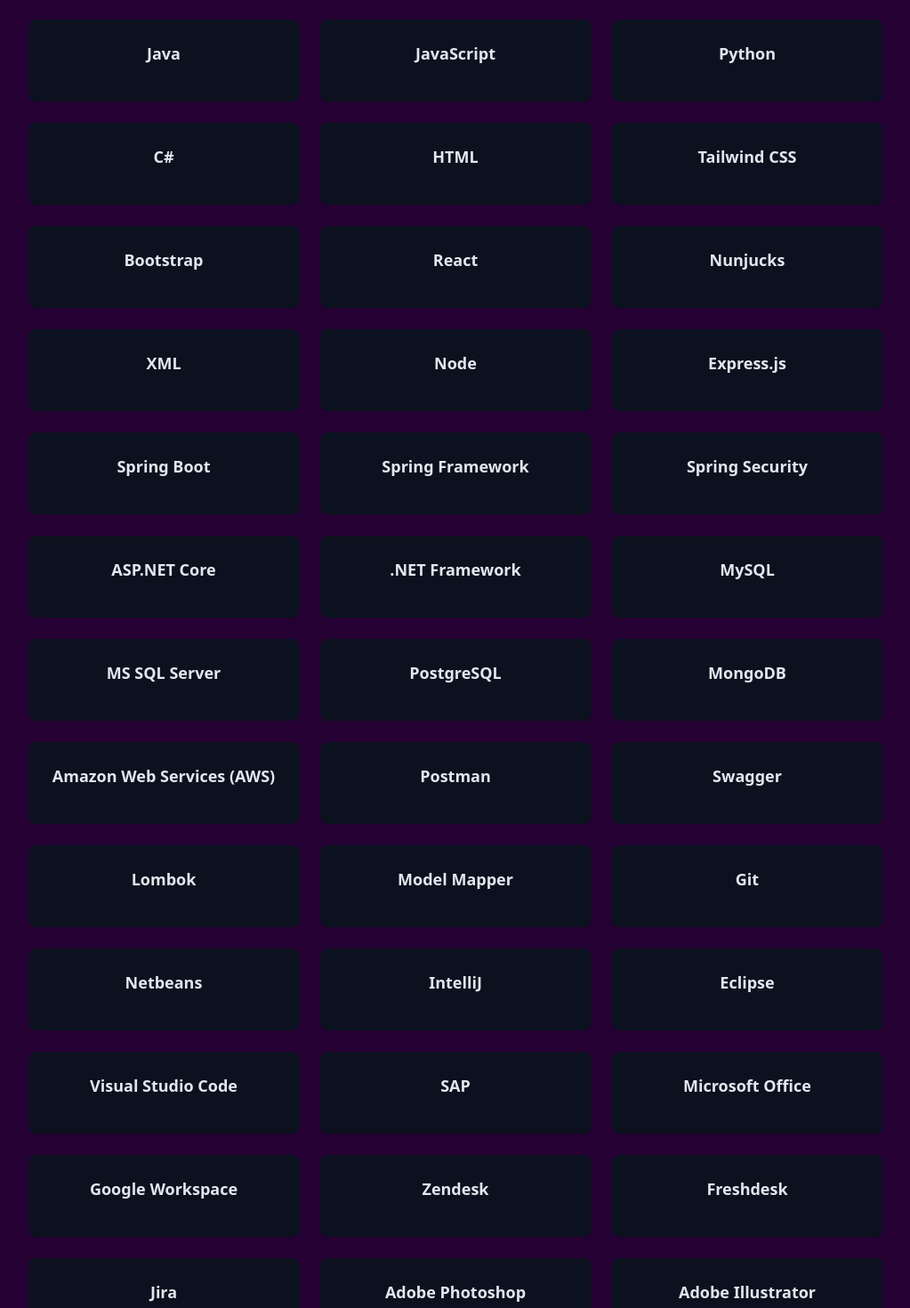
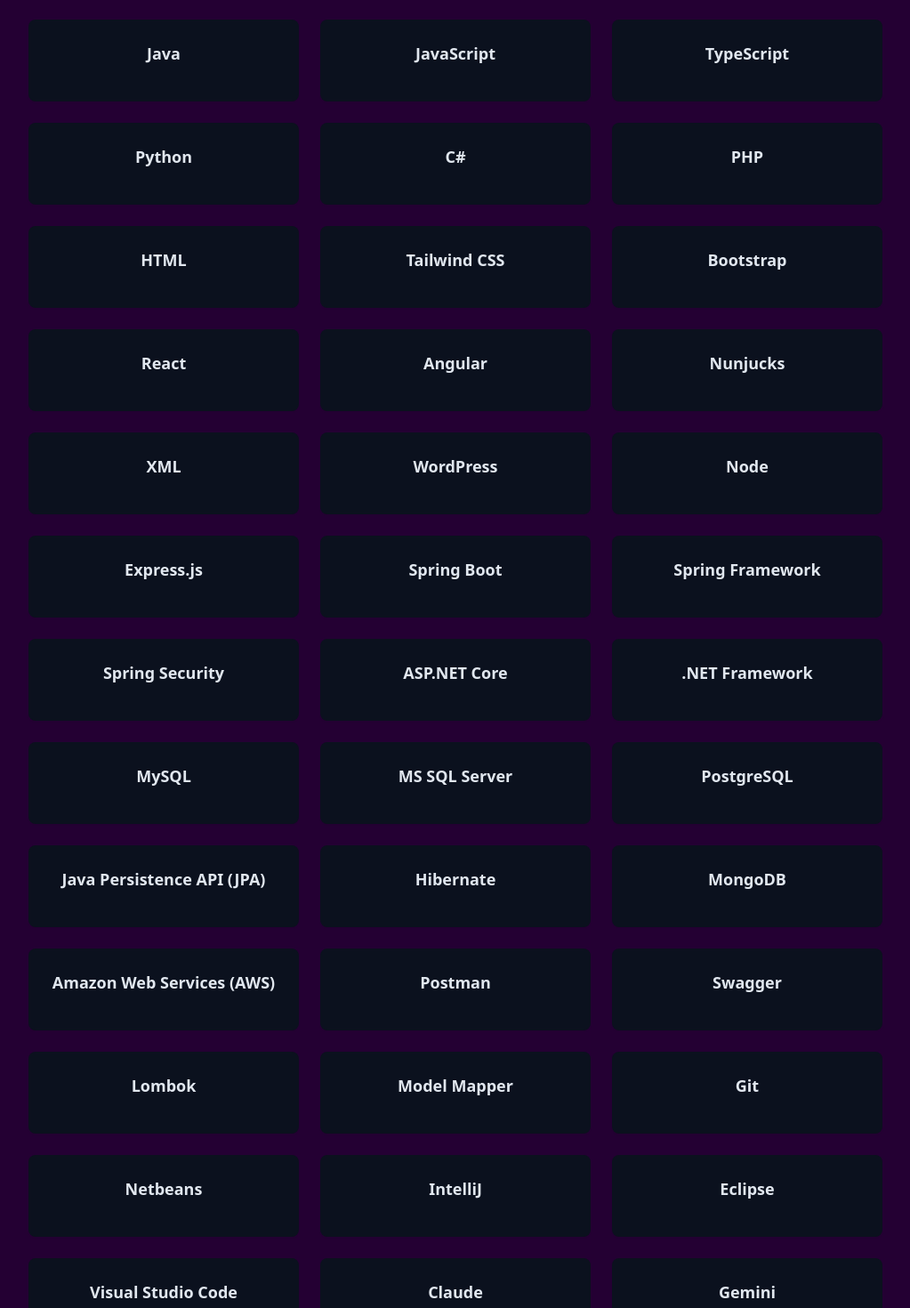
Before and after one commit to dpba0224/webportfolio_react_app, a React (Vite) app: page / in a window 1280 px wide. Shown: the part 2020-3490 px from the top of the page at 89% size, without its empty margins (128-1151 px from the left). Built offline with nearby package versions, Linux system fonts and the light colour scheme.

Commit message:
2026-01-03 v.02: Updated the ProjectsSection and SkillsSection

```diff
--- a/src/components/ProjectsSection.jsx
+++ b/src/components/ProjectsSection.jsx
@@ -27,19 +27,19 @@
     },
     {
         id: 4,
+        title: "Mayette’s Rice Store and Baking Goods Inventory Management System",
+        description: "A Full-Stack Application that helped the business to efficiently manage and document product inventory for customer sales. This includes user authentication, profile viewing, creation of components and business logic for products, product categories, suppliers, transactions, purchases and sold products for great documentation purposes.",
+        image: "/projects/projectcs.jpg",
+        tags: ["HTML", "CSS", "Angular", "TypeScript", "Spring Boot", "Spring Security", "JWT", "JPA", "Hibernate", "MySQL", "Postman"],
+        githubUrl: "https://github.com/dpba0224/mayette_inventory_springboot_app"
+    },
+    {
+        id: 5,
         title: "SKY Perfumes",
         description: "A Full-Stack Application which includes the E-commerce API using the MERN Stack (MongoDB, Express.js, React.js, Node.js).",
         image: "/projects/project02.png",
         tags: ["CSS", "Bootstrap", "React", "Node.js", "Express.js", "MongoDB", "Postman"],
         githubUrl: "https://github.com/dpba0224/mayette_ricestore_springboot_app"
-    },
-    {
-        id: 5,
-        title: "Coming soon!",
-        description: "Will fill up the details of the project once done.",
-        image: "/projects/projectcs.jpg",
-        tags: [],
-        githubUrl: "#"
     },
     {
         id: 6,
--- a/src/components/SkillsSection.jsx
+++ b/src/components/SkillsSection.jsx
@@ -6,16 +6,20 @@
     // Programming Languages
     {name: "Java", category: "Programming Languages"},
     {name: "JavaScript", category: "Programming Languages"},
+    {name: "TypeScript", category: "Programming Languages"},
     {name: "Python", category: "Programming Languages"},
     {name: "C#", category: "Programming Languages"},
+    {name: "PHP", category: "Programming Languages"},
 
     // Front-End
     {name: "HTML", category: "Front-End Development"},
     {name: "Tailwind CSS", category: "Front-End Development"},
     {name: "Bootstrap", category: "Front-End Development"},
     {name: "React", category: "Front-End Development"},
+    {name: "Angular", category: "Front-End Development"},
     {name: "Nunjucks", category: "Front-End Development"},
     {name: "XML", category: "Front-End Development"},
+    {name: "WordPress", category: "Front-End Development"},
 
     // Back-End
     {name: "Node", category: "Back-End Development"},
@@ -30,6 +34,8 @@
     {name: "MySQL", category: "Databases"},
     {name: "MS SQL Server", category: "Databases"},
     {name: "PostgreSQL", category: "Databases"},
+    {name: "Java Persistence API (JPA)", category: "Databases"},
+    {name: "Hibernate", category: "Databases"},
     {name: "MongoDB", category: "Databases"},
 
     // Cloud Computing
@@ -45,6 +51,9 @@
     {name: "IntelliJ", category: "Tools"},
     {name: "Eclipse", category: "Tools"},
     {name: "Visual Studio Code", category: "Tools"},
+    {name: "Claude", category: "Tools"},
+    {name: "Gemini", category: "Tools"},
+    {name: "Cursor", category: "Tools"},
 
     // Other Skills
     {name: "SAP", category: "Other Skills"},
```
